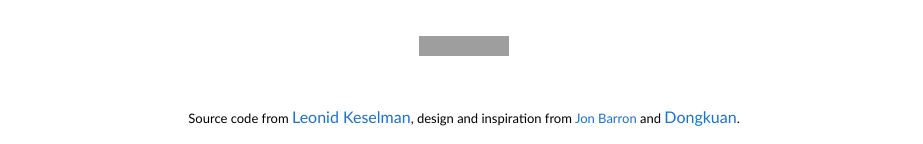
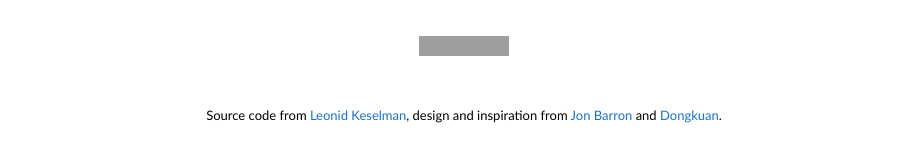
Before and after one commit to zhenwang9102/zhenwang9102.github.io, a Jekyll site: the page built from _posts/2019-06-02-venue.markdown, in a window 1280 px wide. Shown: the part 1355-1499 px from the top of the page, without its empty margins (176-1099 px from the left). Built offline with Jekyll 4.4.1, drawn with Linux system fonts in a browser that asks for light colours; grey boxes are pictures that could not be loaded.

Commit message:
Update default.html

```diff
--- a/_layouts/default.html
+++ b/_layouts/default.html
@@ -894,7 +894,7 @@
               </p>
               <br>
               <p style="text-align:center;font-size:small;">
-                Source code from <a href="https://leonidk.com/">Leonid Keselman</a>, design and inspiration from <a style="font-size:small;" href="https://jonbarron.info">Jon Barron</a> and <a href="https://dongkuanx27.github.io/">Dongkuan</a>.
+                Source code from <a style="font-size:small;" href="https://leonidk.com/">Leonid Keselman</a>, design and inspiration from <a style="font-size:small;" href="https://jonbarron.info">Jon Barron</a> and <a style="font-size:small;" href="https://dongkuanx27.github.io/">Dongkuan</a>.
               </p>
             </td>
           </tr>
```
